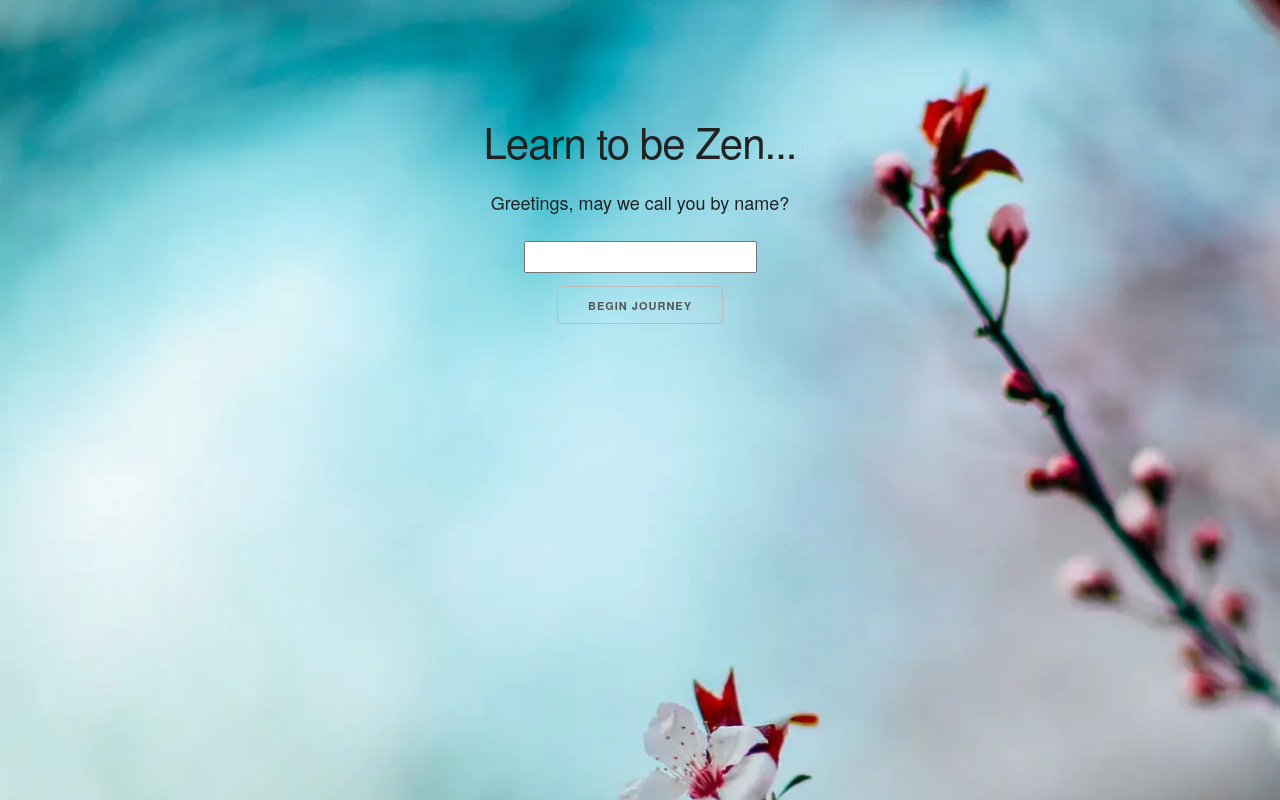
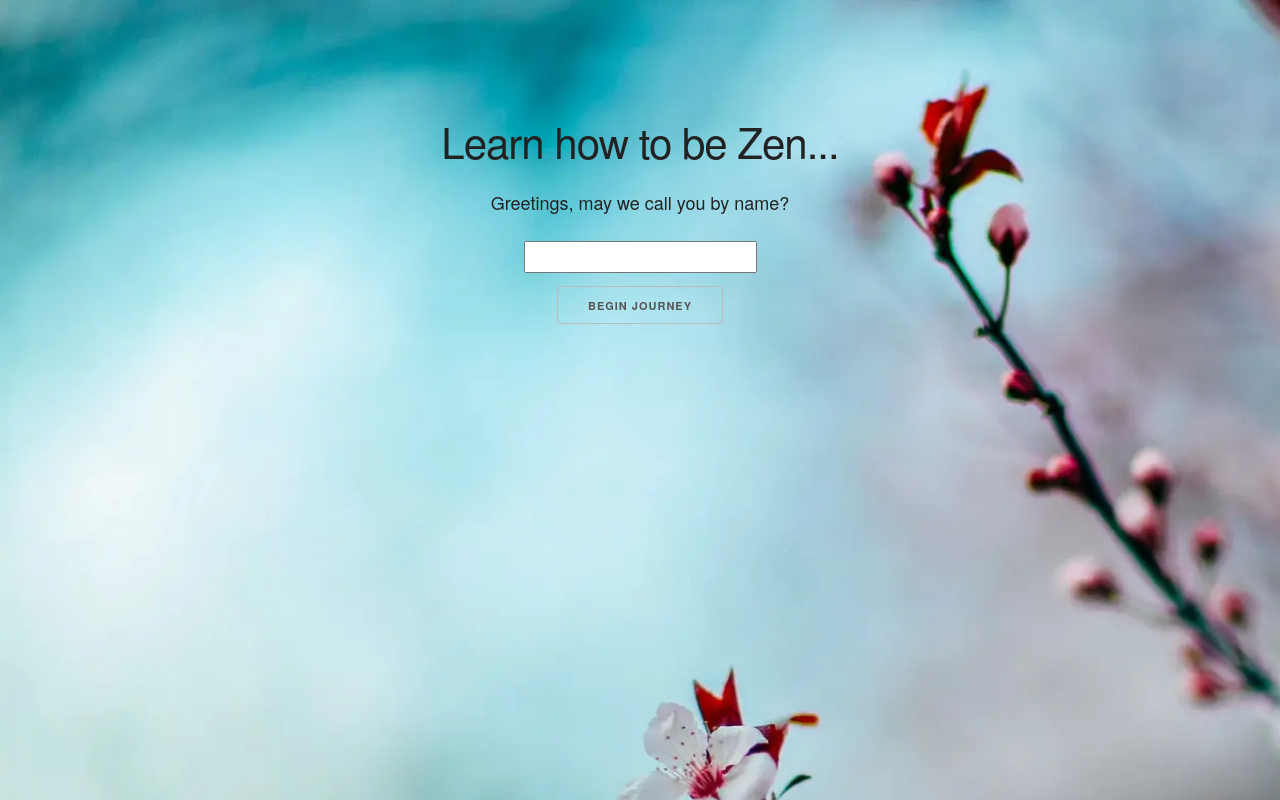
Before and after one commit to djmisha/learnzen.org, a React (Create React App) app: page / in a window 1280 px wide. Built offline with nearby package versions, Linux system fonts and the light colour scheme; a web font is replaced by a local one.

Commit message:
daily commit

```diff
--- a/src/finalRender.js
+++ b/src/finalRender.js
@@ -26,7 +26,7 @@ class FinalRender extends React.Component {
                     <br></br>
                     <br></br>
                     {/* <h1>Welcome</h1> */}
-                    <h2>Learn to be Zen...</h2>
+                    <h2>Learn how to be Zen...</h2>
                     <p>Greetings, may we call you by name?</p>
                     <SignIn />
                 </div>
```
